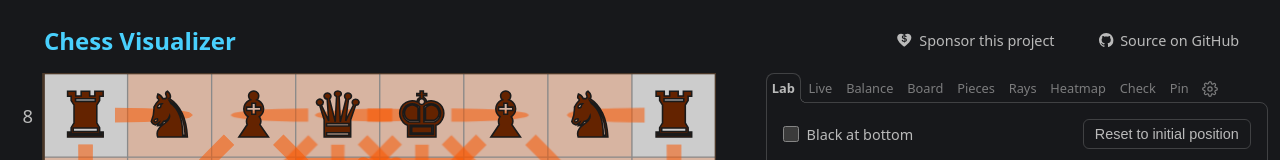
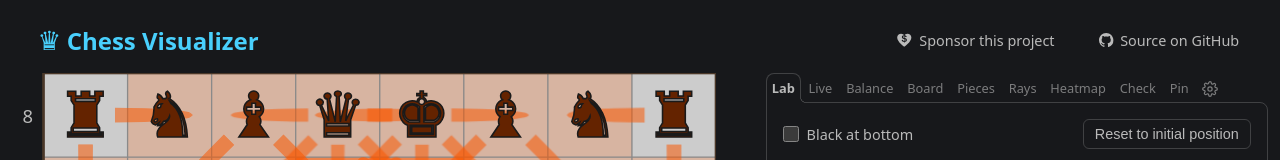
Before and after one commit to ivan-veselovsky/chess-visualizer, a React (Vite) app: page / in a window 1280 px wide. Shown: the top 160 px of the page. Built offline with nearby package versions, Linux system fonts and the light colour scheme.

Commit message:
queen glyph added.

```diff
--- a/src/app/App.tsx
+++ b/src/app/App.tsx
@@ -6,6 +6,7 @@ import {
   useState,
 } from "react";
 import { Chess, DEFAULT_POSITION, type Color, type Square } from "chess.js";
+import { PIECE_GLYPHS } from "../chess/model";
 import {
   canGoNext,
   canGoPrevious,
@@ -1563,7 +1564,16 @@ export default function App() {
       }
     >
       <header className="app-header">
-        <h1>Chess Visualizer</h1>
+        <h1>
+          {/* The app's own queen, in the title's own colour. Hidden from a
+              screen reader: it is livery rather than a word, and read out it
+              would make the page announce itself as "black chess queen Chess
+              Visualizer". */}
+          <span className="title-piece" aria-hidden="true">
+            {PIECE_GLYPHS.q}
+          </span>
+          Chess Visualizer
+        </h1>
         {/* New tabs throughout: the stash and the game on the board are held
             in memory alone, and navigating away would take them with it. */}
         <a
--- a/src/styles.css
+++ b/src/styles.css
@@ -184,14 +184,46 @@ body {
   margin-right: 2em;
 }
 
+/*
+  The queen that stands before the title, drawn from the same glyph the board
+  draws its pieces with and in the title's own colour, which it inherits.
+
+  The symbol fonts are named because the system's own font may have no chess
+  pieces in it at all, and the board says the same list for the same reason.
+  A shade smaller than the words and lifted a hair off the baseline: at the
+  title's own size the glyph sits heavy beside them.
+*/
+.title-piece {
+  font-family: "Noto Sans Symbols 2", "Segoe UI Symbol", "DejaVu Sans", serif;
+  /*
+    A tenth over the words' own size. At the same size the two would stand
+    exactly level — the queen's ink and a capital's height are both 0.734 of the
+    em in these two fonts, measured — so this stands the crown a little above
+    them. It sits on the baseline as they do, having no ink below it, so no
+    `vertical-align` either.
+  */
+  font-size: 1.1em;
+  line-height: 1;
+  /*
+    And starting where the words would have started. A glyph is inked some way
+    inside its own box — the queen by 0.109 of its own em, a capital C by 0.047
+    of the title's — so left alone the crown would stand the difference to the
+    right of where the title began before it was there.
+  */
+  margin-left: -0.067em;
+  margin-right: 0.35rem;
+}
+
 .app-header h1 {
   /*
-    Indented to start where the board does. The board sits inside a margin
+    Indented to start near where the board does. The board sits inside a margin
     holding its rank labels — 24 of the canvas's 536 units, so about 4.5% of
-    however wide it is drawn — and 2rem is that inset at the sizes the board is
-    usually seen at. An exact match would have to follow the board's width.
-  */
-  margin: 0 0 0 2rem;
+    however wide it is drawn — and 2rem is roughly that inset at the sizes the
+    board is usually seen at. An exact match would have to follow the board's
+    width. The 0.2em back off it is by eye: the crown that now leads the line
+    reads as standing further in than a letter does.
+  */
+  margin: 0 0 0 calc(2rem - 0.2em);
   font-size: 1.5rem;
   /* Stated outright rather than mixed from the text colour: it is the page's
      one piece of livery, and reads the same under either theme. */
```
